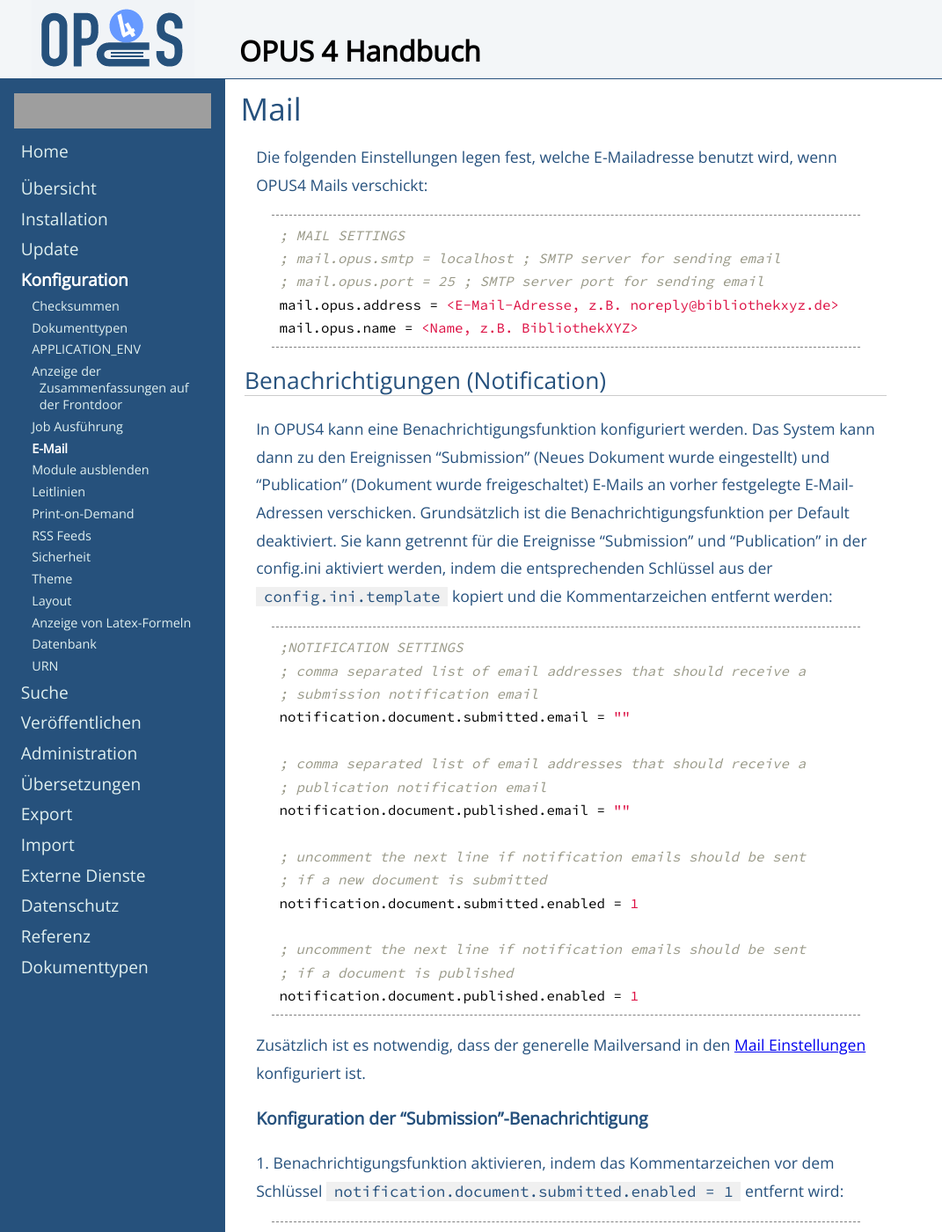
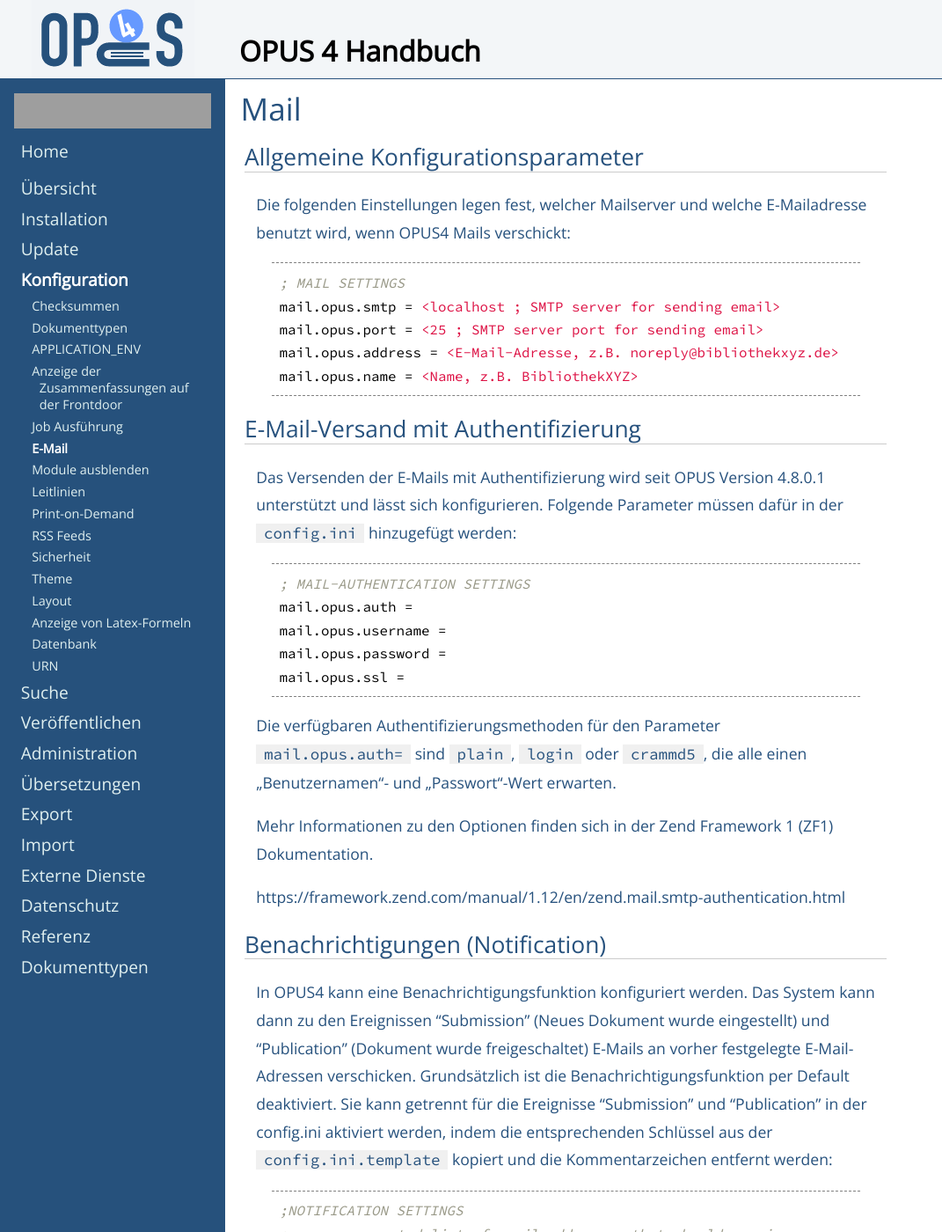
Before and after one commit to OPUS4/userdoc, a Jekyll site: the page built from config/mail.md, in a window 1280 px wide and 1400 px high. Shown: the whole window at 88% size, without its empty margins (0-1071 px from the left). Built offline with Jekyll 4.4.1, drawn with Linux system fonts in a browser that asks for light colours; grey boxes are pictures that could not be loaded.

Commit message:
#115 E-Mail-Versand mit Authentifizierung

```diff
--- a/config/mail.md
+++ b/config/mail.md
@@ -4,16 +4,38 @@ title: E-Mail
 
 # Mail
 
-Die folgenden Einstellungen legen fest, welche E-Mailadresse benutzt wird, wenn OPUS4 Mails
+## Allgemeine Konfigurationsparameter
+
+Die folgenden Einstellungen legen fest, welcher Mailserver und welche E-Mailadresse benutzt wird, wenn OPUS4 Mails
 verschickt:
 
 {% highlight ini %}
 ; MAIL SETTINGS
-; mail.opus.smtp = localhost ; SMTP server for sending email
-; mail.opus.port = 25 ; SMTP server port for sending email
+mail.opus.smtp = <localhost ; SMTP server for sending email>
+mail.opus.port = <25 ; SMTP server port for sending email>
 mail.opus.address = <E-Mail-Adresse, z.B. noreply@bibliothekxyz.de>
 mail.opus.name = <Name, z.B. BibliothekXYZ>
 {% endhighlight %}
+
+
+## E-Mail-Versand mit Authentifizierung
+
+Das Versenden der E-Mails mit Authentifizierung wird seit OPUS Version 4.8.0.1 unterstützt und lässt sich konfigurieren.
+Folgende Parameter müssen dafür in der `config.ini` hinzugefügt werden:
+
+{% highlight ini %}
+; MAIL-AUTHENTICATION SETTINGS
+mail.opus.auth =
+mail.opus.username =
+mail.opus.password =
+mail.opus.ssl =
+{% endhighlight %}
+
+Die verfügbaren Authentifizierungsmethoden für den Parameter `mail.opus.auth=` sind `plain`, `login`  oder `crammd5`, die alle einen „Benutzernamen“- und „Passwort“-Wert erwarten.
+
+Mehr Informationen zu den Optionen finden sich in der Zend Framework 1 (ZF1) Dokumentation.
+
+https://framework.zend.com/manual/1.12/en/zend.mail.smtp-authentication.html
 
 ## Benachrichtigungen (Notification)
 
```
